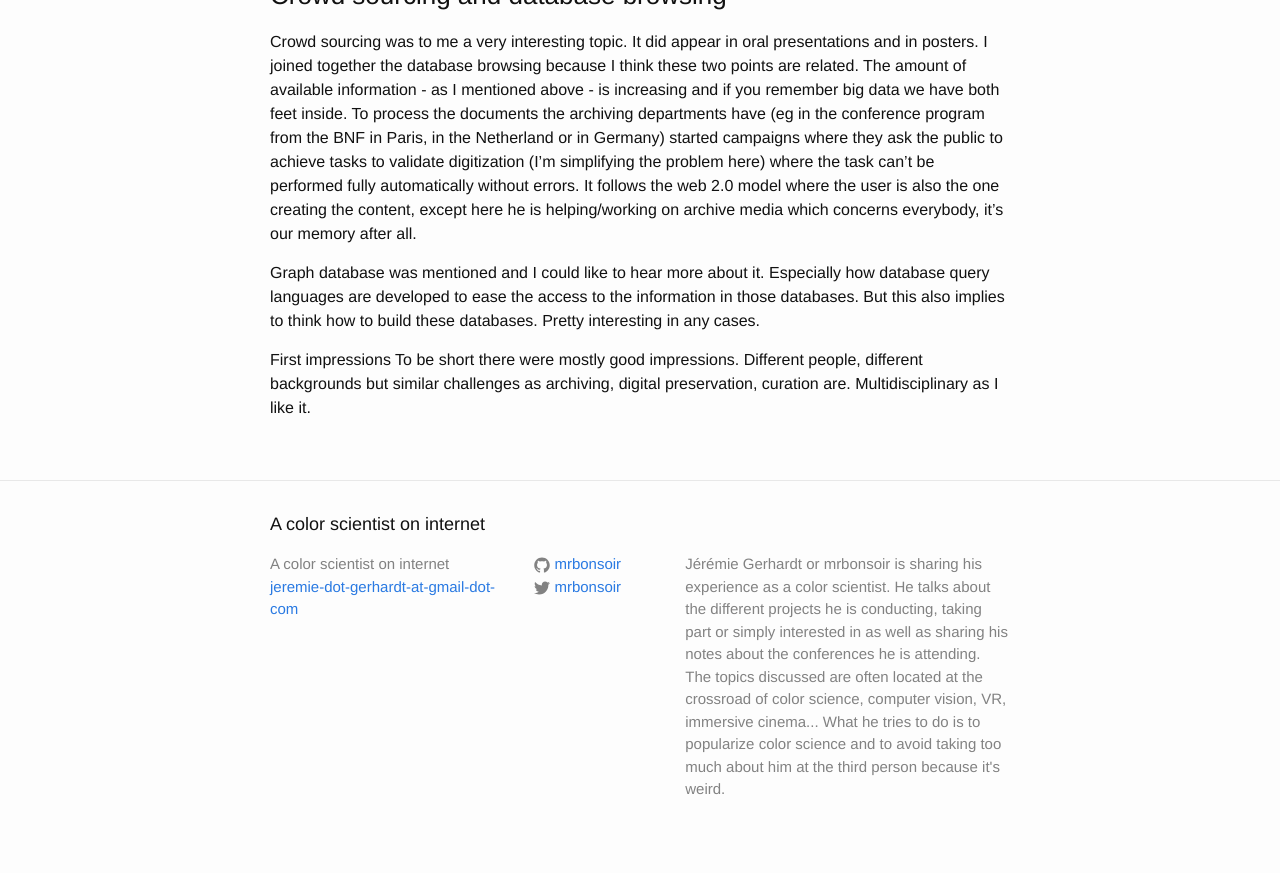
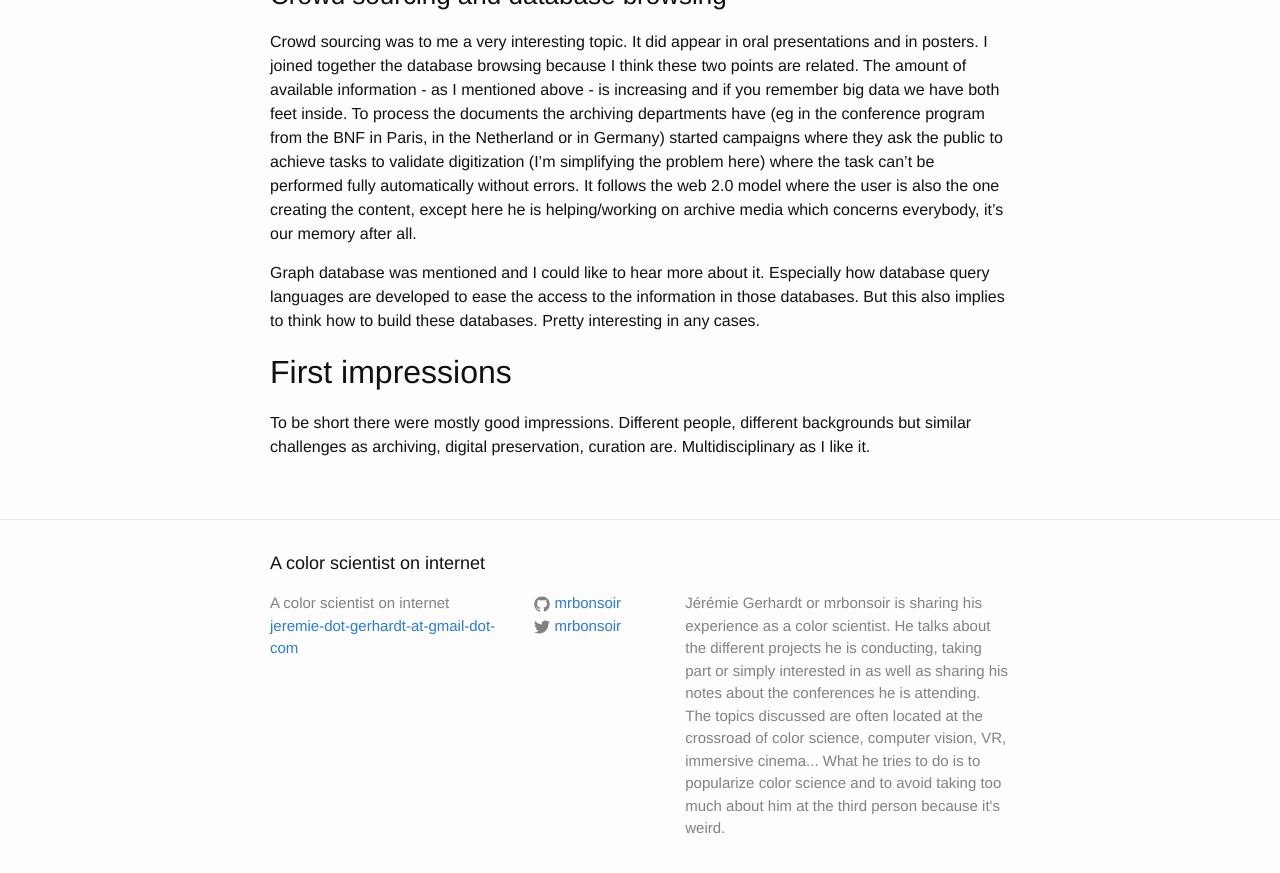
Before and after one commit to mrbonsoir/mrbonsoir.github.io, a Jekyll site: the page built from _posts/2014-05-18-Archiving-conference-Berlin.markdown, in a window 1280 px wide and 900 px high, scrolled down 1241 px. Shown: the top 873 px of the window. Built offline with Jekyll 4.4.1, drawn with Linux system fonts in a browser that asks for light colours.

```diff
--- a/_posts/2014-05-18-Archiving-conference-Berlin.markdown
+++ b/_posts/2014-05-18-Archiving-conference-Berlin.markdown
@@ -20,7 +20,7 @@ Crowd sourcing was to me a very interesting topic. It did appear in oral present
 
 Graph database was mentioned and I could like to hear more about it. Especially how database query languages are developed to ease the access to the information in those databases. But this also implies to think how to build these databases. Pretty interesting in any cases.
 
-First impressions
+## First impressions
 To be short there were mostly good impressions. Different people, different backgrounds but similar challenges as archiving, digital preservation, curation are. Multidisciplinary as I like it.
 
 [link-IST]: http://www.imaging.org/
```
